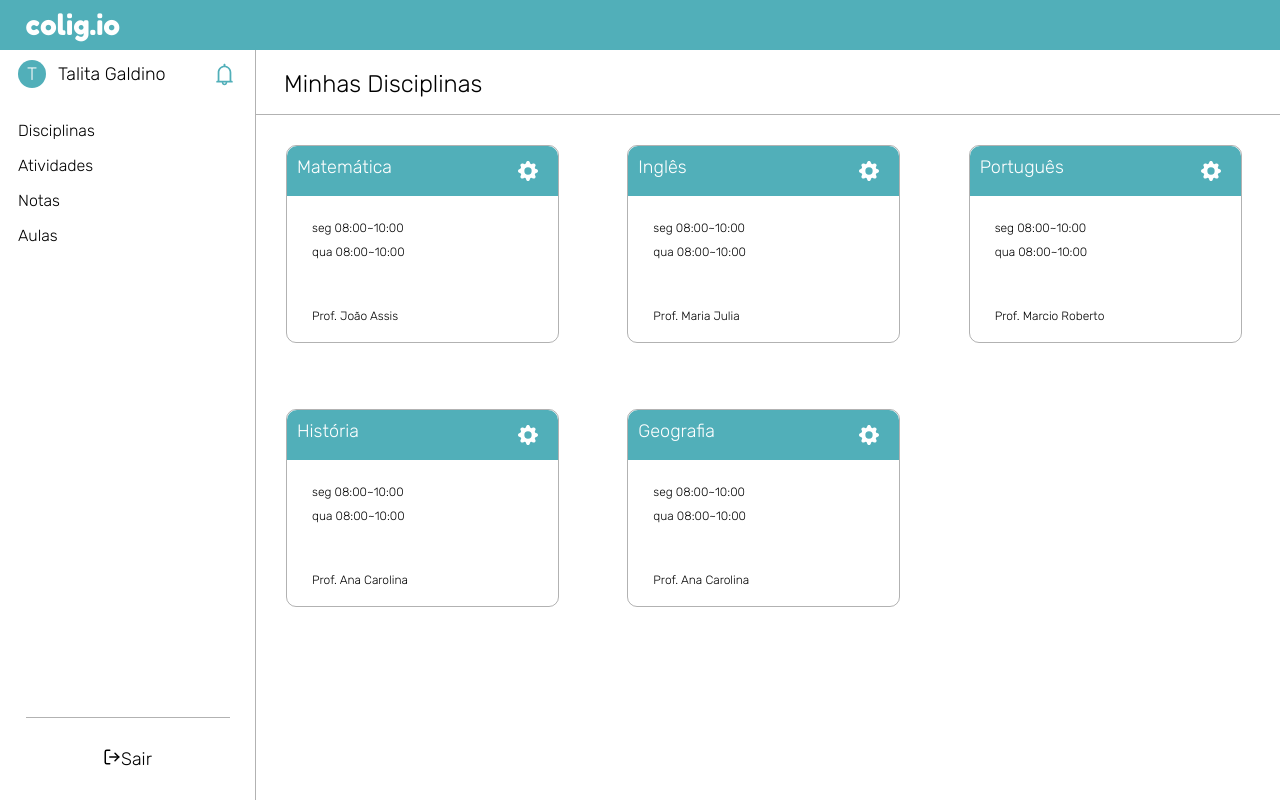
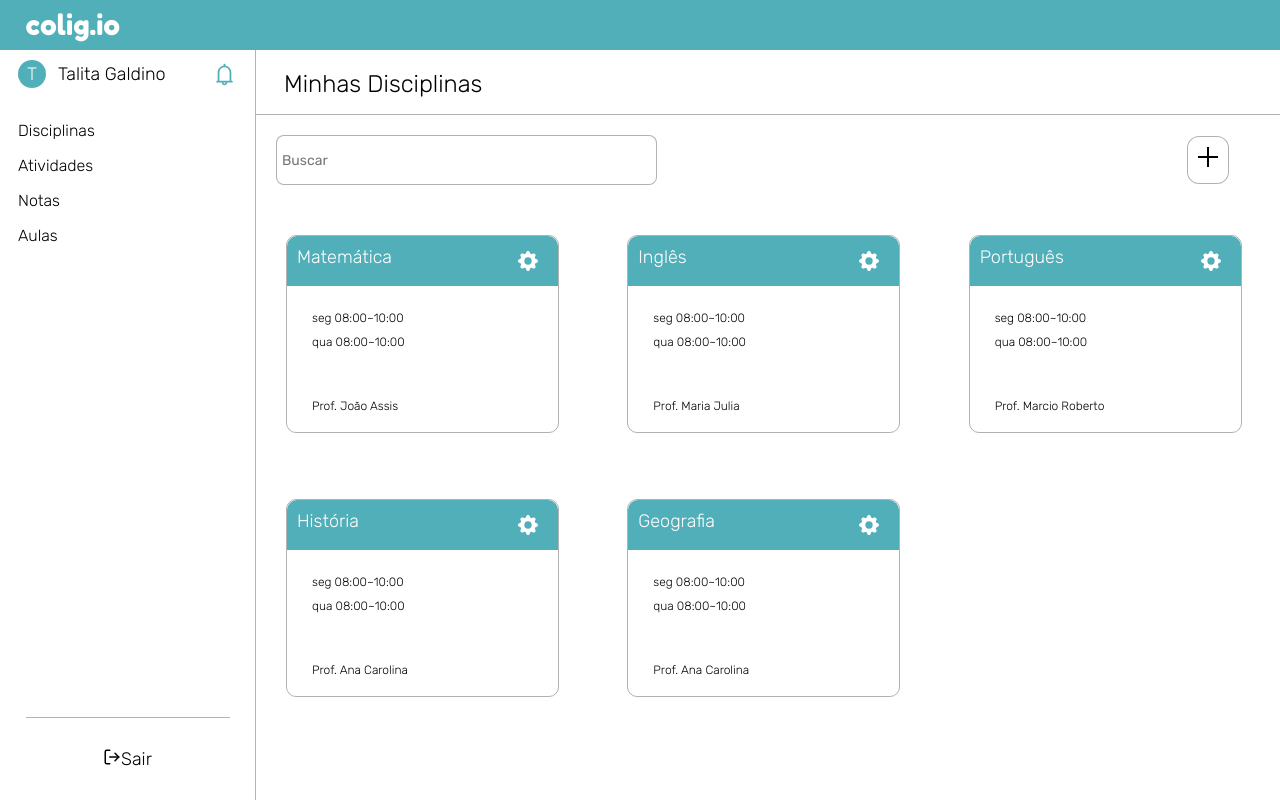
Before and after one commit to pedroespindula/coligio-front, a React (Create React App) app: page /disciplinas in a window 1280 px wide. Built offline with nearby package versions, Linux system fonts and the light colour scheme.

Commit message:
Adiciona modal de cadastrar disciplina

```diff
--- a/src/components/Button/styles.js
+++ b/src/components/Button/styles.js
@@ -8,6 +8,6 @@ export const ButtonContainer = styled.button`
     color: ${(props) => props.color || '#FFF'};
     font-size: ${(props) => props.fontSize || '24px'};
     border-radius: ${(props) => props.borderRadius || '12px'};
-    border: none;
+    border: ${(props) => props.border || 'none'};
     align-self: center;
 `;
--- /dev/null
+++ b/src/components/RegisterStudentDiscipline/index.js
@@ -0,0 +1,25 @@
+import React, { useState } from 'react';
+
+import { Fields, Input } from '../../views/Login/styles';
+
+import Button from '../../components/Button';
+
+const RegisterStudentDiscipline = () => {
+	const [disciplineCode, setDisciplineCode] = useState('');
+	const [email, setEmail] = useState('');
+
+	return (
+		<Fields>
+
+			<h4> Cadastrar disciplina </h4>
+			<Input placeholder='Código da disciplina' />
+			<Input placeholder='Email' />
+
+			<Button style={{ width: '100%', background: '#000', fontSize: '20px', height: '50px' }}>
+				Participar
+			</Button>
+		</Fields>
+	);
+}
+
+export default RegisterStudentDiscipline;
--- a/src/views/Disciplines/index.js
+++ b/src/views/Disciplines/index.js
@@ -1,7 +1,18 @@
-import React from 'react';
+import React, { useState } from 'react';
 import Header from '../../components/Header';
-import { Container, Title, ContentPage, DisciplinesContainer } from './styles';
+import { Container,
+         Title,
+         ContentPage,
+         InputsContainer,
+         DisciplinesContainer,
+         InputSearch } from './styles';
+
+import { GrAdd } from 'react-icons/gr';
+
 import Navbar from '../../components/Navbar';
+import Button from '../../components/Button';
+import Modal from '../../components/Modal';
+import RegisterStudentDiscipline from '../../components/RegisterStudentDiscipline';
 import DisciplineCard from '../../components/DisciplineCard';
 
 const Disciplines = () => {
@@ -21,6 +32,8 @@ const Disciplines = () => {
         { name: 'Geografia', schedule: ['seg 08:00~10:00', 'qua 08:00~10:00'], teacher: 'Prof. Ana Carolina'}
     ];
 
+    const [isNewDisciplineOpened, setNewDisciplineOpened] = useState(false);
+
     return (
         <>
             <Header />
@@ -34,6 +47,28 @@ const Disciplines = () => {
                     <Title>
                         Minhas Disciplinas
                     </Title>
+
+                    <InputsContainer>
+                        <InputSearch placeholder='Buscar' />
+                            <Button
+                                style={{ padding: '8px',
+                                        background: '#FFF',
+                                        border: '1px solid rgba(0, 0, 0, 0.3)'
+                                    }}
+                                onClick={() => setNewDisciplineOpened(true)}
+                            >
+
+                            {
+                                isNewDisciplineOpened ? (
+                                    <Modal onClose={() => setNewDisciplineOpened(false)}>
+                                        <RegisterStudentDiscipline />
+                                    </Modal>
+                                ) : null
+                            }
+
+                            <GrAdd />
+                        </Button>
+                    </InputsContainer>
 
                     <DisciplinesContainer>
                         {
--- a/src/views/Disciplines/styles.js
+++ b/src/views/Disciplines/styles.js
@@ -33,3 +33,24 @@ export const DisciplinesContainer = styled.div`
     display: grid;
     grid-template-columns: 1fr 1fr 1fr;
 `;
+
+export const InputsContainer = styled.div`
+    padding: 20px;
+
+    width: 97%;
+
+    display: flex;
+    justify-content: space-between;
+`;
+
+export const InputSearch = styled.input`
+    border: 1px solid rgba(0, 0, 0, 0.3);
+    border-radius: 8px;
+
+    height: 50px;
+    width: 40%;
+
+    font-size: 14px;
+    padding: 5px;
+
+`;
```
Also changed, not shown: src/components/RegisterStudentDiscipline/styles.js (added).
